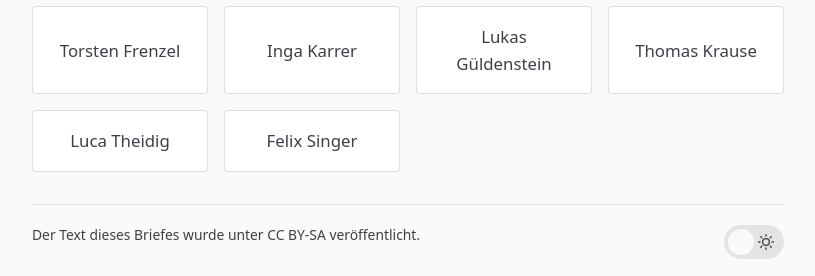
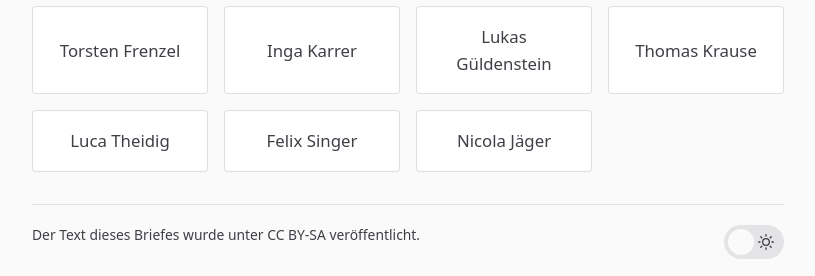
Before and after one commit to itrich/vsh-bleibt, a Jekyll site: the page built from OFFENERBRIEF.md, in a window 1280 px wide and 900 px high, scrolled down 5638 px. Shown: the part 621-897 px from the top of the window, without its empty margins (232-1047 px from the left). Built offline with Jekyll 4.4.1, drawn with Linux system fonts in a browser that asks for light colours.

Commit message:
Update signees.yml
Added me as a new signer.

```diff
--- a/_data/signees.yml
+++ b/_data/signees.yml
@@ -48,3 +48,4 @@
 - name: Thomas Krause
 - name: Luca Theidig
 - name: Felix Singer
+- name: Nicola Jäger
```
